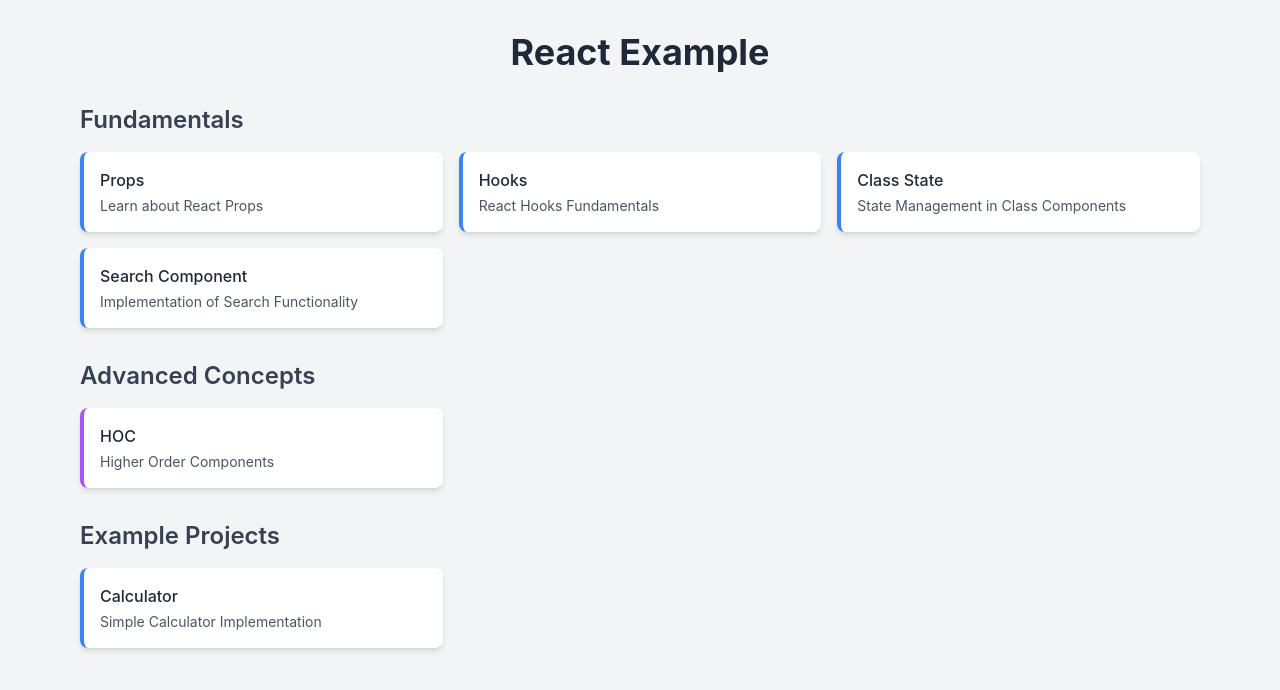
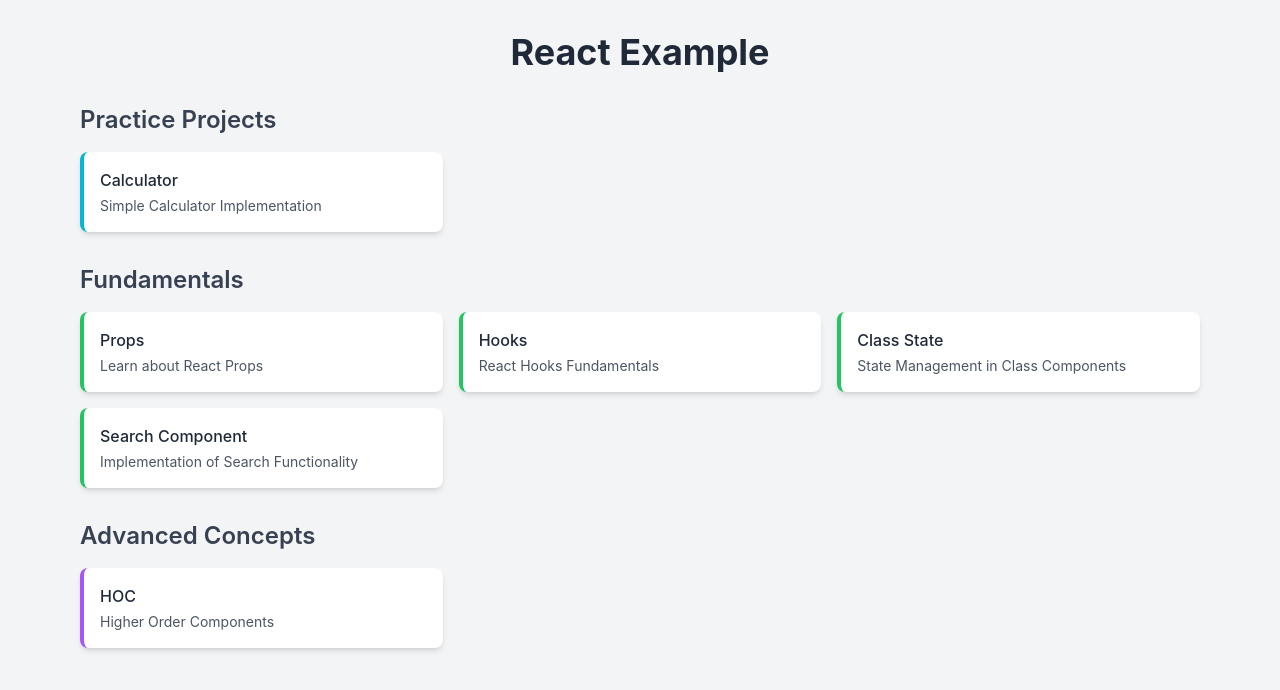
Before and after one commit to Kamaruddheen/react-example, a React (Vite) app: page / in a window 1280 px wide. Shown: the top 690 px of the page. Built offline with nearby package versions, Linux system fonts and the light colour scheme; the HTML template or start-up script is replaced by a standard one.

Commit message:
refactor: improve category color handling and calculator organization

```diff
--- a/src/Components/CategoryLink.jsx
+++ b/src/Components/CategoryLink.jsx
@@ -1,20 +1,24 @@
 import React from "react";
 import { Link } from "react-router-dom";
 
-const colorMap = {
-  blue: {
-    border: "border-blue-500",
-    hoverBorder: "hover:border-blue-700",
-  },
-  purple: {
-    border: "border-purple-500",
-    hoverBorder: "hover:border-purple-700",
-  },
-  // Add more colors as needed
+// Get colors from categories configuration
+import { categories } from "../config/routes";
+
+const generateColorMap = () => {
+  return Object.values(categories).reduce((acc, category) => {
+    const { color } = category;
+    acc[color] = {
+      border: `border-${color}-500`,
+      hoverBorder: `hover:border-${color}-700`,
+    };
+    return acc;
+  }, {});
 };
 
+const colorMap = generateColorMap();
+
 function CategoryLink({ to, title, description, color }) {
-  const colorClasses = colorMap[color] || colorMap.blue; // fallback to blue if color not found
+  const colorClasses = colorMap[color] || colorMap.blue; // fallback to blue
 
   return (
     <Link
--- a/src/config/routes.js
+++ b/src/config/routes.js
@@ -38,16 +38,16 @@ export const routes = [
 ];
 
 export const categories = {
+  examples: {
+    name: "Practice Projects",
+    color: "cyan",
+  },
   basics: {
     name: "Fundamentals",
-    color: "blue",
+    color: "green",
   },
   advanced: {
     name: "Advanced Concepts",
     color: "purple",
   },
-  examples: {
-    name: "Example Projects",
-    color: "green",
-  },
 };
--- a/tailwind.config.js
+++ b/tailwind.config.js
@@ -5,4 +5,10 @@ export default {
     extend: {},
   },
   plugins: [],
+  safelist: [
+    {
+      pattern: /border-(blue|purple|green|cyan)-(500|700)/,
+      variants: ["hover"],
+    },
+  ],
 };
```
